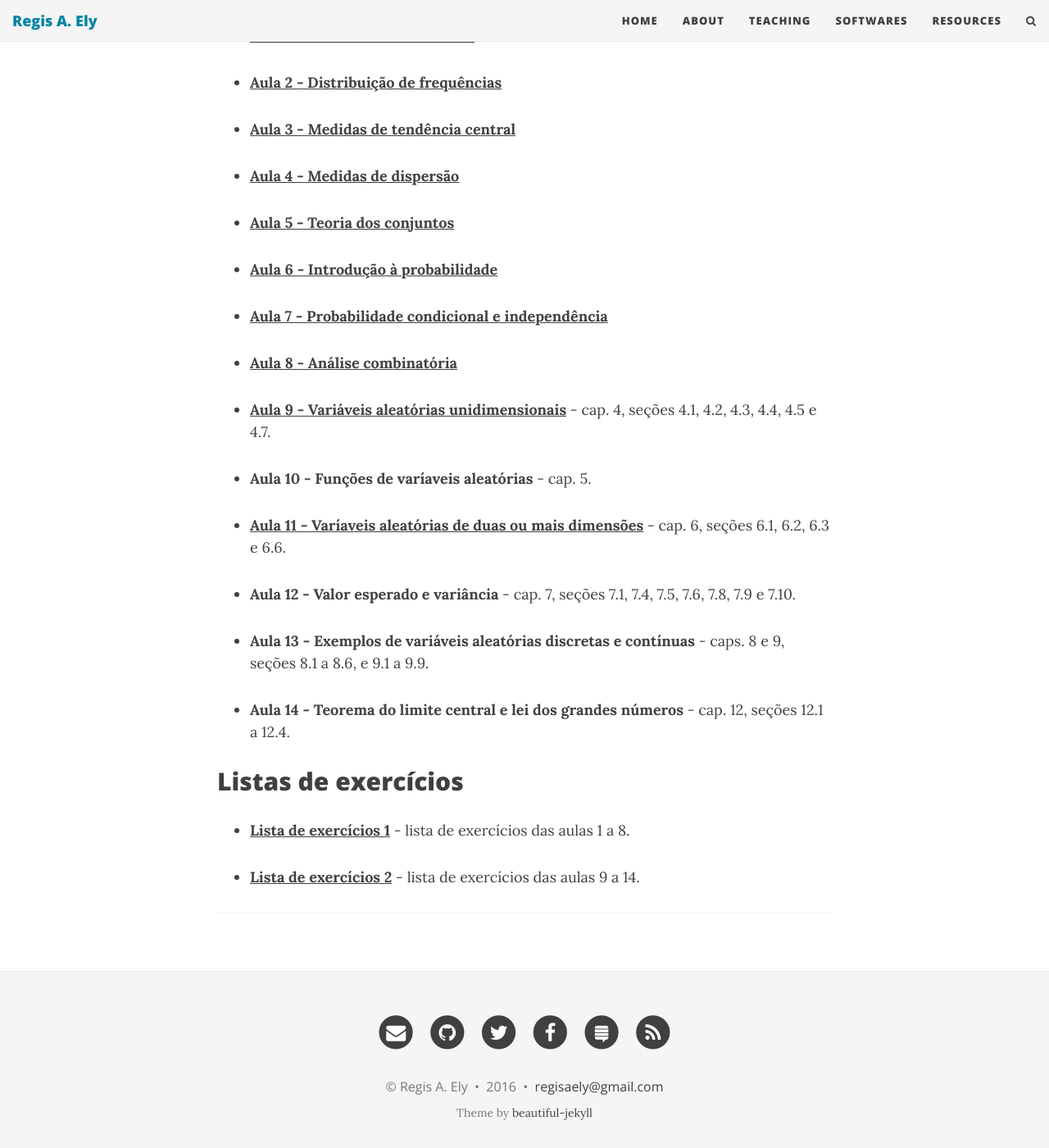
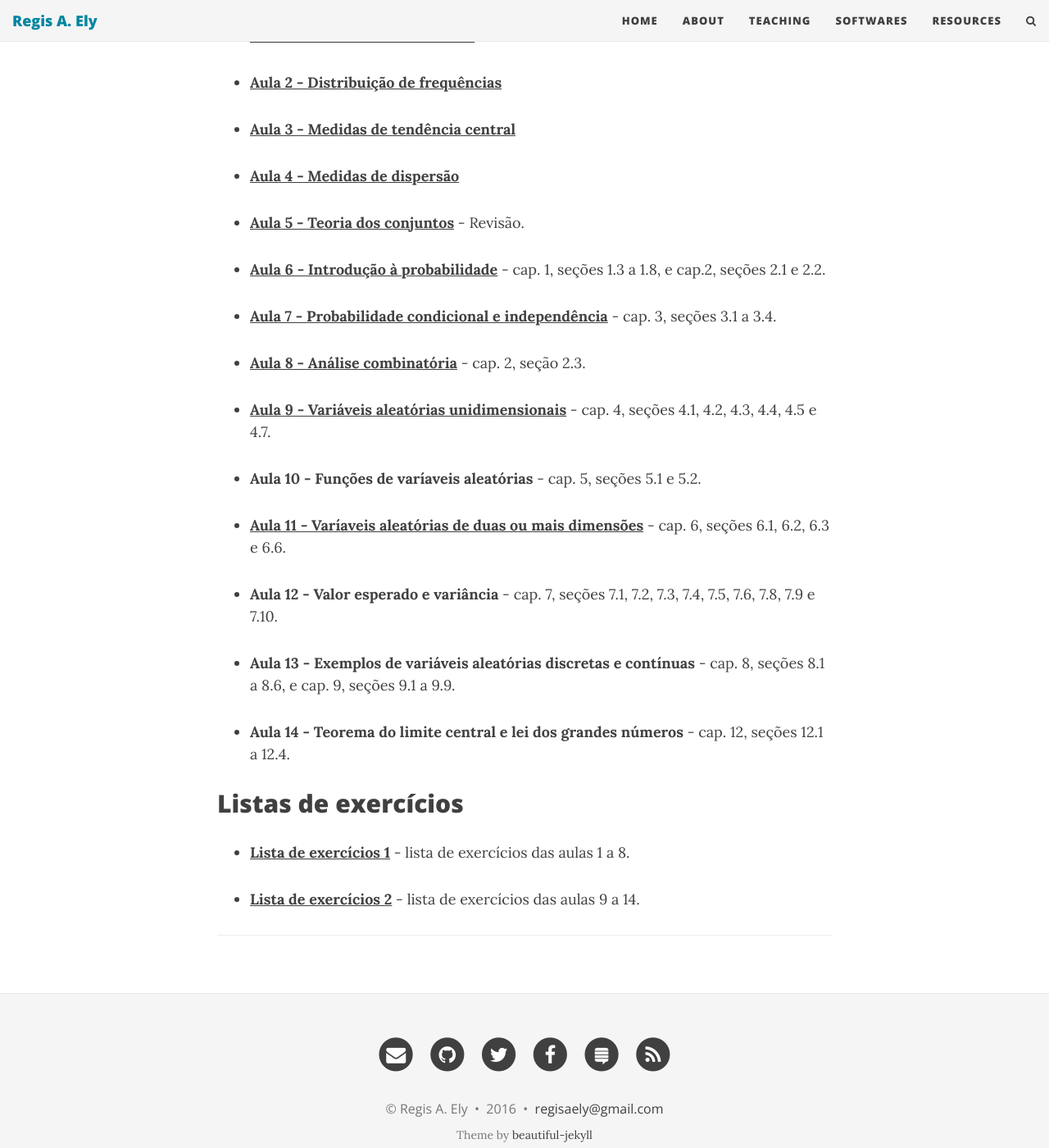
Before and after one commit to regisely/regisely.github.io, a Jekyll site: the page built from basicstat.md, in a window 1280 px wide and 1400 px high, scrolled down 611 px. Shown: the whole window at 82% size. Built offline with Jekyll 4.4.1, drawn with Linux system fonts in a browser that asks for light colours; nearby versions of some CDN libraries.

Commit message:
Add caps of basicstat

```diff
--- a/basicstat.md
+++ b/basicstat.md
@@ -22,23 +22,23 @@ Aqui você encontrará a ementa, lista de exercícios, notas de aula, roteiro de
 
 - **[Aula 4 - Medidas de dispersão](/files/4-stat.pdf)**
 
-- **[Aula 5 - Teoria dos conjuntos](/files/5-stat.pdf)**
+- **[Aula 5 - Teoria dos conjuntos](/files/5-stat.pdf)** - Revisão.
 
-- **[Aula 6 - Introdução à probabilidade](/files/6-stat.pdf)**
+- **[Aula 6 - Introdução à probabilidade](/files/6-stat.pdf)** - cap. 1, seções 1.3 a 1.8, e cap.2, seções 2.1 e 2.2.
 
-- **[Aula 7 - Probabilidade condicional e independência](/files/7-stat.pdf)**
+- **[Aula 7 - Probabilidade condicional e independência](/files/7-stat.pdf)** - cap. 3, seções 3.1 a 3.4.
 
-- **[Aula 8 - Análise combinatória](/files/8-stat.pdf)**
+- **[Aula 8 - Análise combinatória](/files/8-stat.pdf)** - cap. 2, seção 2.3.
 
 - **[Aula 9 - Variáveis aleatórias unidimensionais](/files/9-stat.pdf)** - cap. 4, seções 4.1, 4.2, 4.3, 4.4, 4.5 e 4.7.
 
-- **Aula 10 - Funções de varíaveis aleatórias** - cap. 5.
+- **Aula 10 - Funções de varíaveis aleatórias** - cap. 5, seções 5.1 e 5.2.
 
 - **[Aula 11 - Varíaveis aleatórias de duas ou mais dimensões](/files/11-stat.pdf)** - cap. 6, seções 6.1, 6.2, 6.3 e 6.6.
 
-- **Aula 12 - Valor esperado e variância** - cap. 7, seções 7.1, 7.4, 7.5, 7.6, 7.8, 7.9 e 7.10.
+- **Aula 12 - Valor esperado e variância** - cap. 7, seções 7.1, 7.2, 7.3, 7.4, 7.5, 7.6, 7.8, 7.9 e 7.10.
 
-- **Aula 13 - Exemplos de variáveis aleatórias discretas e contínuas** - caps. 8 e 9, seções 8.1 a 8.6, e 9.1 a 9.9.
+- **Aula 13 - Exemplos de variáveis aleatórias discretas e contínuas** - cap. 8, seções 8.1 a 8.6, e cap. 9, seções 9.1 a 9.9.
 
 - **Aula 14 - Teorema do limite central e lei dos grandes números** - cap. 12, seções 12.1 a 12.4.
 
```
